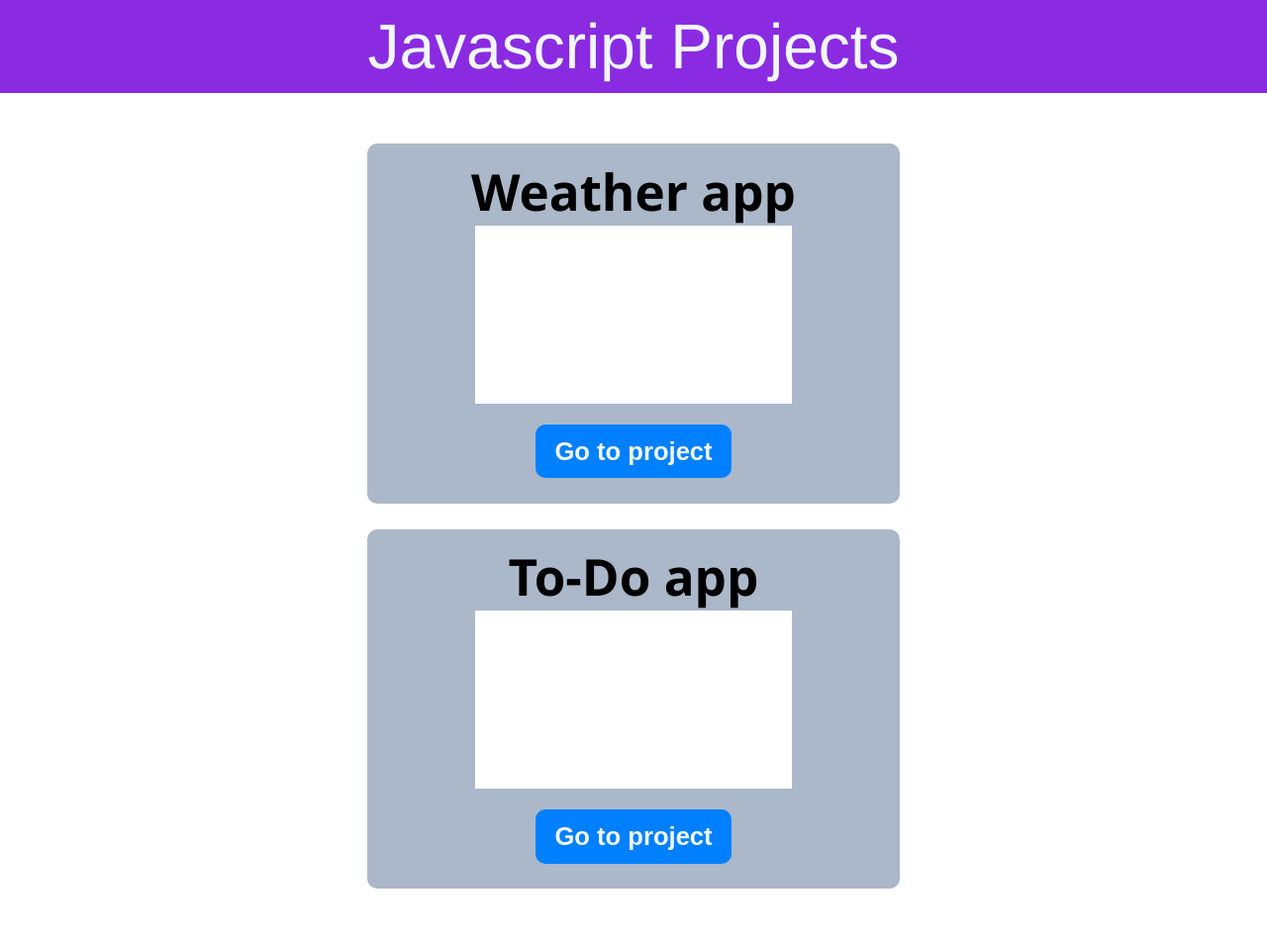
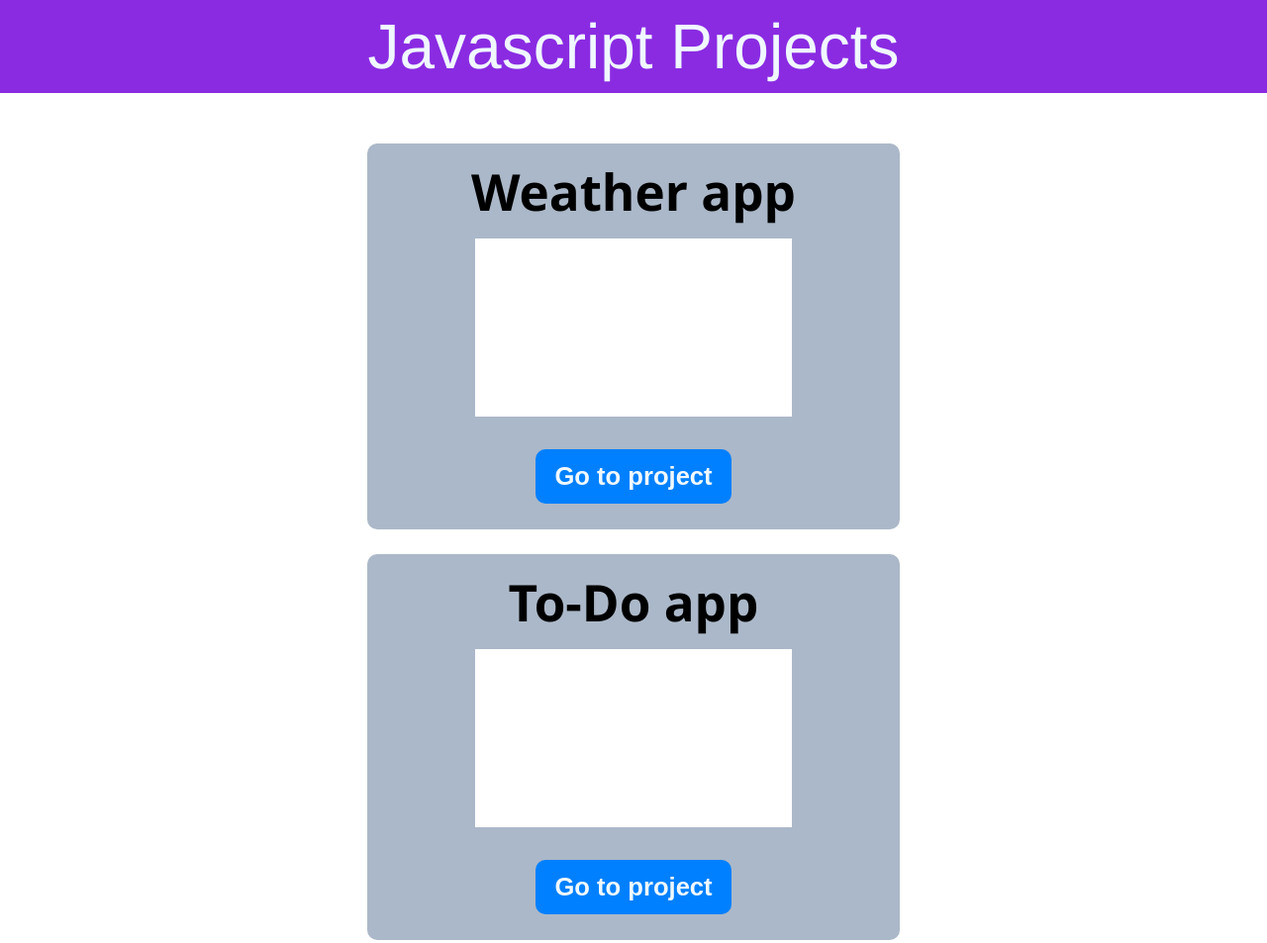
Before and after one commit to Bidwattar98/Javascript-projects, a plain HTML site: page index.html in a window 1280 px wide. Shown: the whole page at 99% size. Drawn offline with Linux system fonts and the light colour scheme.

Commit message:
styling index

```diff
--- a/style.css
+++ b/style.css
@@ -34,6 +34,7 @@ header {
 
 .project img {
     width: 25vw;
+    margin: 1vw;
 }
 
 .project button {
```
